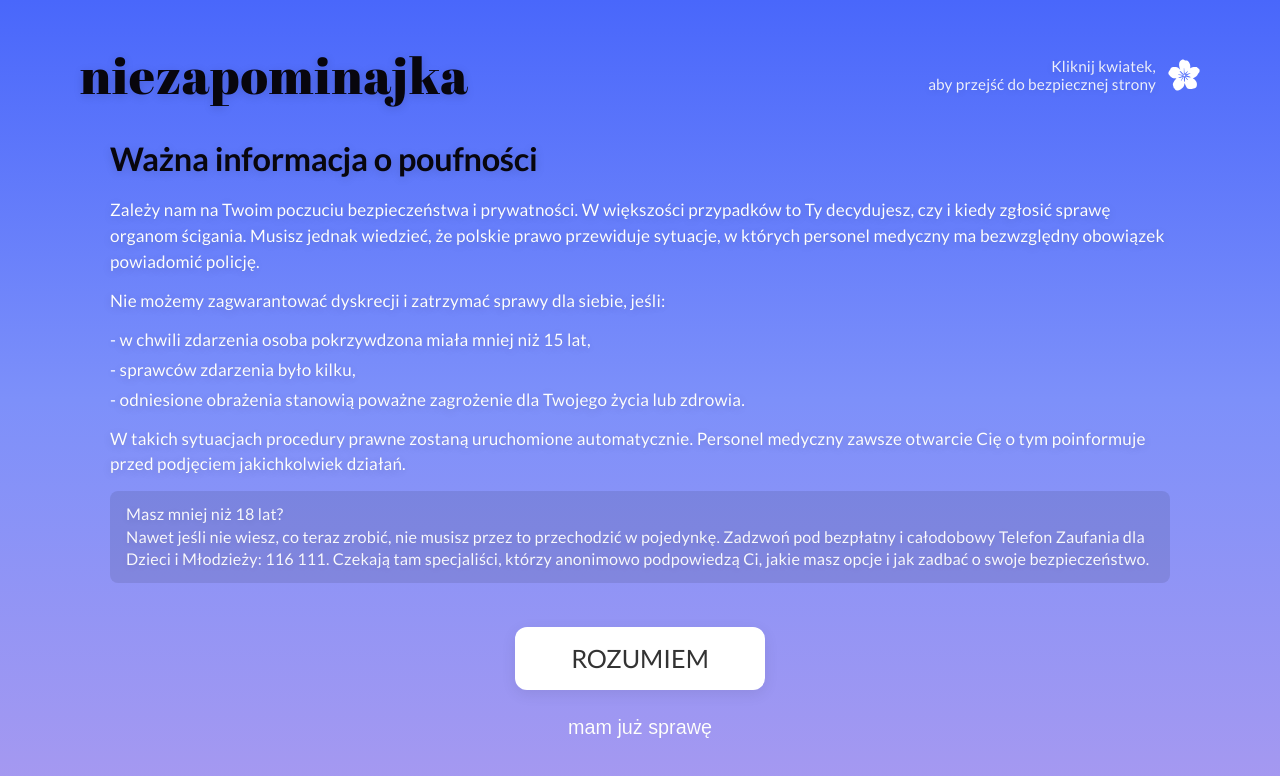
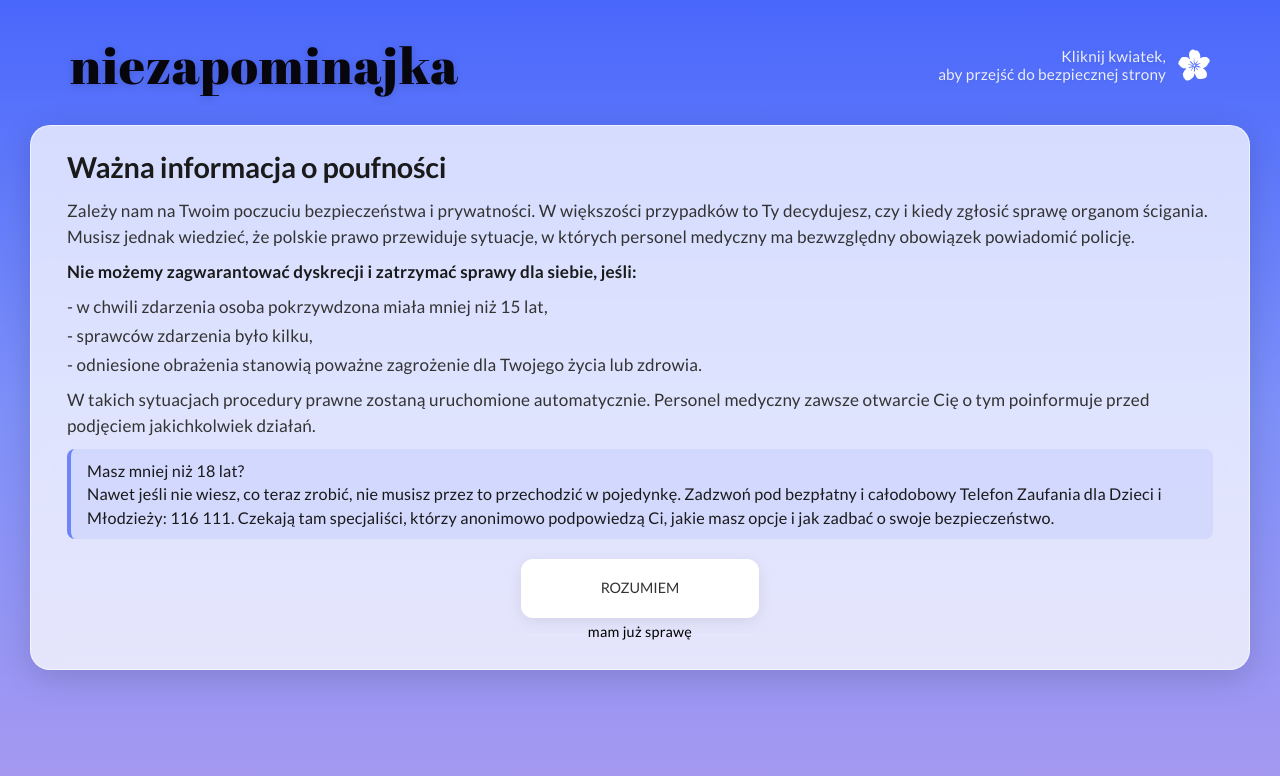
Before and after one commit to Soczek95/MeowDevsHackYeah, a React (Vite) app in the folder depozyt/uzytkownik/niezapominajka/: page / in a window 1280 px wide. Both pictures are taken after a click on the button "Przejdź do formularza". Shown: the top 776 px of the page. Built offline with nearby package versions, Linux system fonts and the light colour scheme.

Commit message:
poprawione rules

```diff
--- a/depozyt/uzytkownik/niezapominajka/src/App.css
+++ b/depozyt/uzytkownik/niezapominajka/src/App.css
@@ -33,6 +33,11 @@ html, body, #root {
   flex-direction: column;
   text-shadow: 0px 2px 10px rgba(0, 0, 0, 0.15);
   -webkit-text-stroke: 0.2px rgba(0, 0, 0, 0.1);
+}
+
+.layout-container .support-button {
+  font-size: 1.6rem;
+  padding: 20px 80px;
 }
 
 /* Styl dla podstron (Rules, Form, Location, Code) - blokuje scroll i zamyka w 100vh */
@@ -147,11 +152,10 @@ html, body, #root {
   padding: 20px 80px;
   border-radius: 12px;
   font-family: var(--font-body);
-  font-size: 1.6rem;
+  font-size: 0.4rem;
   font-weight: 400;
   line-height: 1.3;
   cursor: pointer;
-  margin-top: 45px;
   margin-bottom: 20px;
 
   transition: all 0.3s cubic-bezier(0.4, 0, 0.2, 1);
@@ -231,27 +235,55 @@ html, body, #root {
    STYLE DLA: RulesPages
 ========================================= */
 
+.layout-container-sub .main-content {
+  padding: 10px 30px 20px 30px;
+  overflow-y: auto;
+}
+
 .rules-content-custom {
-  max-width: 1100px;
+  max-width: 1300px;
   width: 100%;
-  margin: 10px auto 40px auto;
+  margin: 5px auto 10px auto;
   text-align: left;
   display: flex;
   flex-direction: column;
-  gap: 14px;
-  padding: 0 20px;
+  gap: 10px;
+  padding: 24px 36px;
+
+  /* Glass morphism */
+  background: rgba(255, 255, 255, 0.75);
+  backdrop-filter: blur(15px);
+  -webkit-backdrop-filter: blur(15px);
+  border: 1px solid rgba(255, 255, 255, 0.6);
+  border-radius: 20px;
+  box-shadow: 0 8px 32px rgba(0, 0, 0, 0.15);
+
+  text-shadow: none;
+  -webkit-text-stroke: 0;
+  color: #1a1a1a;
+  font-family: var(--font-body);
 }
 
 .rules-content-custom h2 {
-  font-size: 1.8rem;
+  font-size: 1.6rem;
   font-weight: 700;
-  margin-bottom: 5px;
+  margin-bottom: 4px;
+  font-family: var(--font-body);
+  color: #1a1a1a;
+}
+
+.rules-intro,
+.rules-exceptions-title,
+.rules-text-secondary {
+  font-size: 0.95rem; /* Większy niż poprzednio 0.82rem */
+  line-height: 1.5;
+  color: #333;
   font-family: var(--font-body);
 }
 
-.rules-intro, .rules-exceptions-title, .rules-text-secondary {
-  font-size: 0.95rem;
-  line-height: 1.5;
+.rules-exceptions-title {
+  font-weight: 700;
+  color: #1a1a1a;
 }
 
 .rules-list {
@@ -259,38 +291,72 @@ html, body, #root {
   padding-left: 0;
   display: flex;
   flex-direction: column;
-  gap: 6px;
-  font-size: 0.95rem;
-  line-height: 1.4;
+  gap: 4px;
+  font-size: 0.95rem; /* Większy niż 0.82rem */
+  line-height: 1.45;
+  color: #333;
+  font-family: var(--font-body);
 }
 
 .rules-text-minor {
-  font-size: 0.9rem;
-  line-height: 1.4;
-  opacity: 0.95;
-  background: rgba(0, 0, 0, 0.1);
-  padding: 12px 16px;
+  font-size: 0.9rem; /* Większy niż 0.78rem */
+  line-height: 1.45;
+  color: #1a1a1a;
+  background: rgba(109, 132, 251, 0.12);
+  padding: 10px 16px;
   border-radius: 8px;
+  border-left: 4px solid #6d84fb;
+  font-family: var(--font-body);
+}
+
+/* Grupa przycisków */
+.rules-buttons-group {
+  display: flex;
+  flex-direction: column;
+  align-items: center;
+  gap: 0; /* Usunięty gap – odstęp robi margin przycisku niżej */
+  margin-top: 10px;
 }
 
 .rules-btn {
   width: auto !important;
-  min-width: 250px;
-  max-width: 400px;
+  min-width: 220px;
+  max-width: 360px;
   align-self: center;
-  padding: 15px 50px !important;
-  font-size: 1.4rem !important;
-  margin-top: 30px !important;
-  margin-bottom: 12px !important;
+  font-size: 0.8rem !important;
+  margin-top: 0 !important;
+  margin-bottom: 0 !important;
+  font-family: var(--font-body);
 }
 
+/* Przycisk "mam już sprawę" – mniejszy odstęp od ROZUMIEM */
 .rules-back-btn {
+  font-family: var(--font-body);
+  font-size: 0.5rem;
+  font-weight: 400;
+  letter-spacing: 0.3px;
+  color: #555;
+  background: transparent;
+  border: 1px solid rgba(0, 0, 0, 0.15);
+  border-radius: 30px;
+  cursor: pointer;
+  padding: 5px 18px; /* Zmniejszone z 30px – mniejsza odległość */
+  margin-bottom: 0 !important;
   align-self: center;
-  font-size: 1rem;
-  margin-top: 0 !important;
-  margin-bottom: 30px;
+  display: inline-flex;
+  align-items: center;
+  transition: color 0.2s ease, border-color 0.2s ease;
 }
 
+.rules-back-btn::before {
+  font-size: 0.5rem;
+}
+
+/* Prosty hover – tylko zmiana koloru */
+.rules-back-btn:hover {
+  color: #000;
+  border-color: rgba(0, 0, 0, 0.5);
+}
 /* =========================================
    STYLE DLA: FormPage
 ========================================= */
@@ -400,10 +466,9 @@ html, body, #root {
 .btn-text {
   background: none;
   border: none;
-  color: #fff;
-  font-size: 1.1rem;
+  color: #000000;
+  font-size: 0.8rem;
   cursor: pointer;
-  margin-top: 10px;
 }
 
 .btn-text:hover {
--- a/depozyt/uzytkownik/niezapominajka/src/RulesPages.jsx
+++ b/depozyt/uzytkownik/niezapominajka/src/RulesPages.jsx
@@ -2,7 +2,6 @@ import flowerIcon from './assets/famicons_flower-sharp.svg';
 
 export default function RulesPage({ onAccept, onBack, onHome }) {
 
-  // Funkcja szybkiego opuszczenia strony pod ikonką kwiatka
   const handleQuickExit = () => {
     window.location.replace('https://www.google.com');
   };
@@ -11,8 +10,6 @@ export default function RulesPage({ onAccept, onBack, onHome }) {
     <div className="layout-container-sub">
       <div className="main-content">
         <header className="header-section">
-
-          {/* Nazwa "niezapominajka" wraca do strony głównej */}
           <div
             onClick={onHome}
             style={{ cursor: 'pointer', display: 'inline-block' }}
@@ -22,12 +19,10 @@ export default function RulesPage({ onAccept, onBack, onHome }) {
           </div>
 
           <div className="header-right" style={{ display: 'flex', alignItems: 'center', gap: '12px' }}>
-            {/* Tekst informacyjny obok kwiatka */}
             <span style={{ fontSize: '0.85rem', fontWeight: 400, opacity: 0.9, textAlign: 'right', lineHeight: '1.2' }}>
               Kliknij kwiatek,<br />aby przejść do bezpiecznej strony
             </span>
 
-            {/* Przycisk z ikoną kwiatka */}
             <button
                 className="login-btn"
                 aria-label="Szybkie wyjście na bezpieczną stronę"
@@ -65,6 +60,7 @@ export default function RulesPage({ onAccept, onBack, onHome }) {
             Nawet jeśli nie wiesz, co teraz zrobić, nie musisz przez to przechodzić w pojedynkę. Zadzwoń pod bezpłatny i całodobowy Telefon Zaufania dla Dzieci i Młodzieży: 116 111. Czekają tam specjaliści, którzy anonimowo podpowiedzą Ci, jakie masz opcje i jak zadbać o swoje bezpieczeństwo.
           </p>
 
+          <div className="rules-buttons-group">
             <button className="support-button rules-btn" onClick={onAccept}>
               ROZUMIEM
             </button>
@@ -72,6 +68,7 @@ export default function RulesPage({ onAccept, onBack, onHome }) {
             <button className="btn-text rules-back-btn" onClick={onBack}>
               mam już sprawę
             </button>
+          </div>
         </main>
       </div>
     </div>
```
Lines whose indentation alone changed are shown as unchanged.
